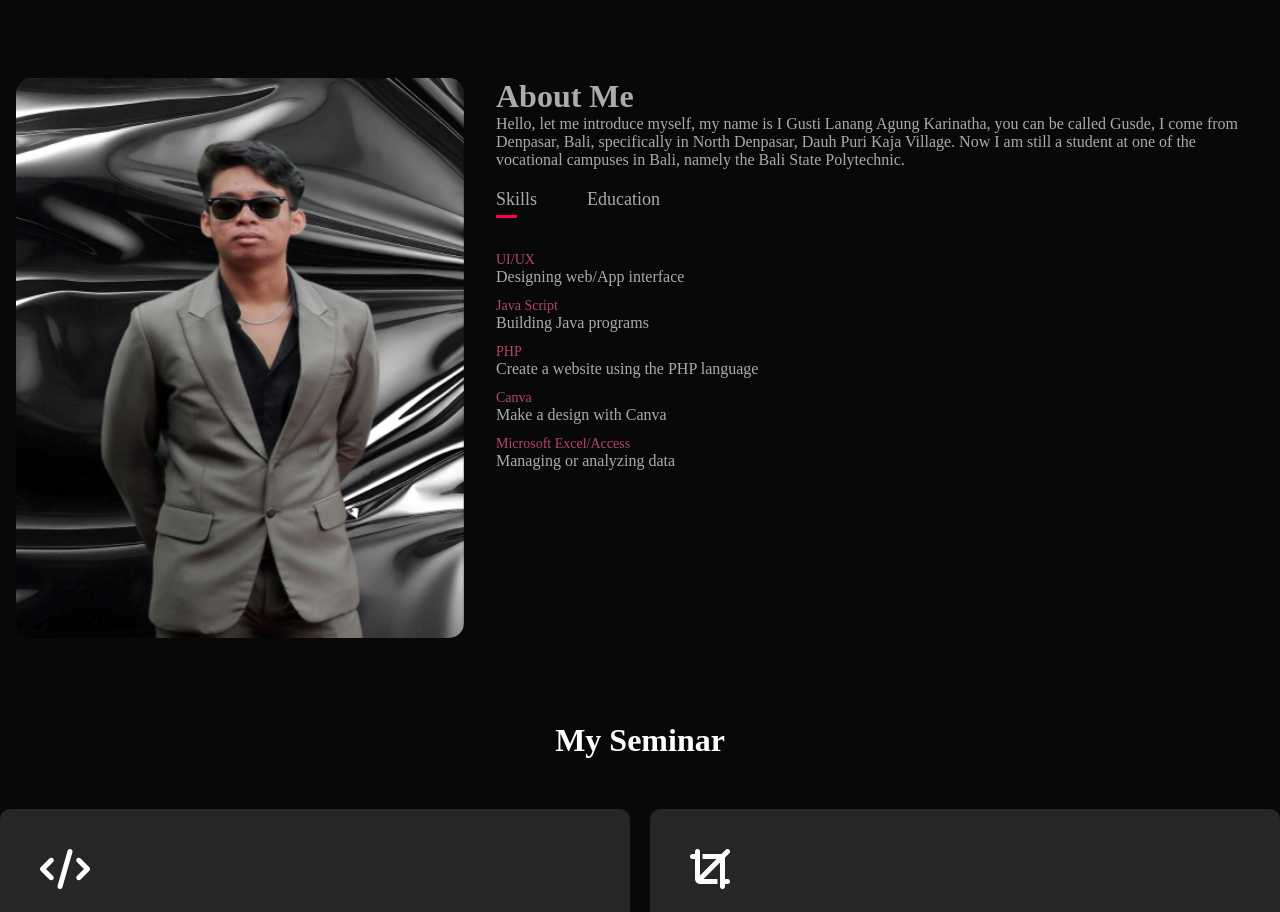
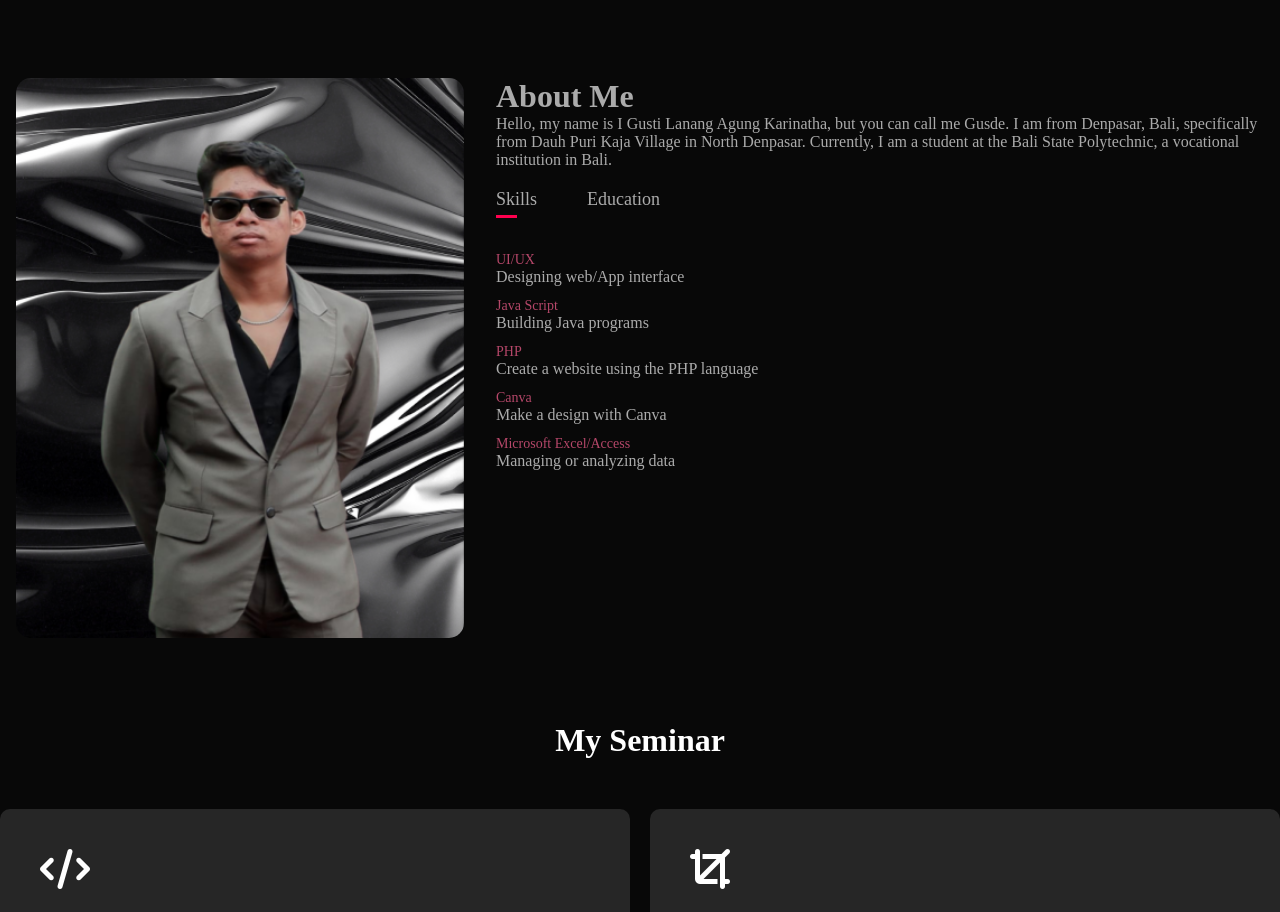
Before and after one commit to Gusdenatha/portofolio-web, a plain HTML site: page index.html in a window 1280 px wide. Shown: the part 802-1714 px from the top of the page. Drawn offline with Linux system fonts and the light colour scheme.

Commit message:
Update index.html

```diff
--- a/index.html
+++ b/index.html
@@ -43,7 +43,7 @@
         </div>
         <div class="about-col-2">
             <h1 clasas="sub-title">About Me</h1>
-            <p>Hello, let me introduce myself, my name is I Gusti Lanang Agung Karinatha, you can be called Gusde, I come from Denpasar, Bali, specifically in North Denpasar, Dauh Puri Kaja Village.  Now I am still a student at one of the vocational campuses in Bali, namely the Bali State Polytechnic.</p>
+            <p>Hello, my name is I Gusti Lanang Agung Karinatha, but you can call me Gusde. I am from Denpasar, Bali, specifically from Dauh Puri Kaja Village in North Denpasar. Currently, I am a student at the Bali State Polytechnic, a vocational institution in Bali.</p>
 
             <div class="tab-title">
                 <p class="tab-links active-link" onclick="opentab('skills')">Skills</p>
```
